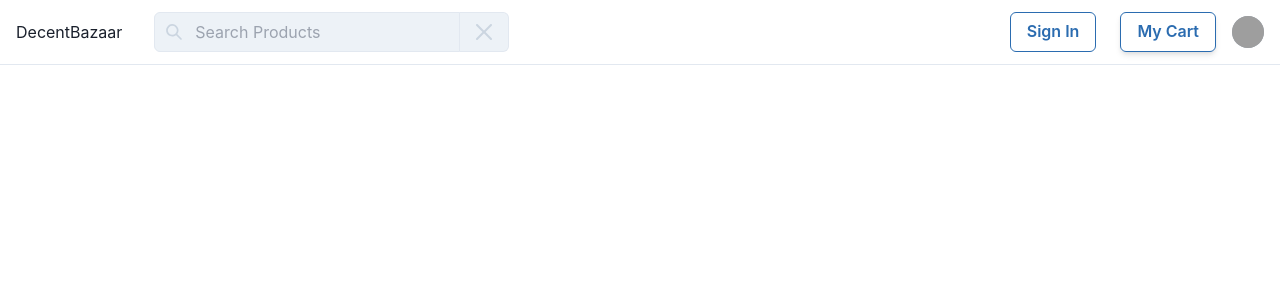
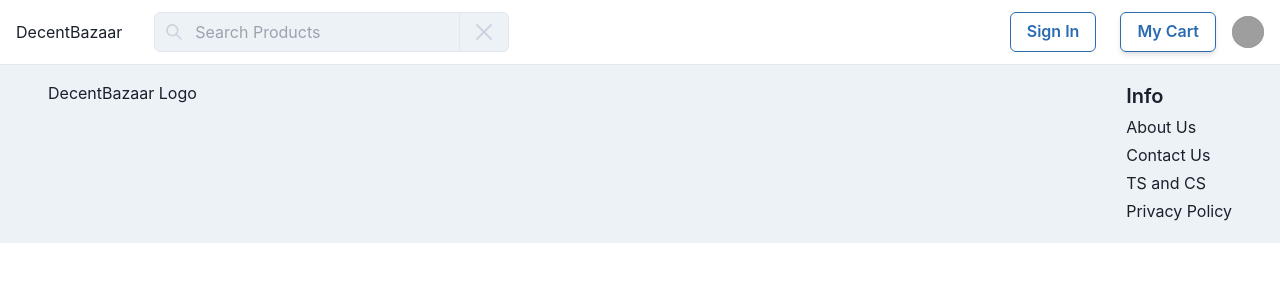
Before and after one commit to UdeshyaDhungana/dbazaar-frontend, a React (Create React App) app: page / in a window 1280 px wide. Shown: the top 300 px of the page. Built offline with nearby package versions, Linux system fonts and the light colour scheme; grey boxes are pictures that could not be loaded.

Commit message:
bottom navbar prototype done

```diff
--- a/src/App.js
+++ b/src/App.js
@@ -1,18 +1,18 @@
 // import TopNavBar from "./components/topNavBar";
-import WithSubnavigation from "./components/topNavBar";
+import TopNavBar from "./components/topNavBar";
 // import NavBar from "./components/navBar";
 // import SideBar from "./components/sideBar";
 // import Products from "./components/products";
-// import BottomNavBar from "./components/bottomNavBar";
+import BottomNavBar from "./components/bottomNavBar";
 
 function App() {
   return (
     <div className="App">
-      <WithSubnavigation />
+      <TopNavBar />
       {/* <NavBar />
       <SideBar />
-      <Products />
-      <BottomNavBar /> */}
+      <Products /> */}
+      <BottomNavBar />
     </div>
   );
 }
--- a/src/components/bottomNavBar.jsx
+++ b/src/components/bottomNavBar.jsx
@@ -1,10 +1,18 @@
 import React from 'react';
+import { Text, Box } from '@chakra-ui/react';
 
 function BottomNavBar() {
     return (
-        <div>
-            Bottom Navbar
-        </div>
+        <Box bg={'gray.100'} className='grid grid-cols-2 px-4 md:px-12 py-4 space-between'>
+            <div className='col-span-1'>DecentBazaar Logo</div>
+            <div className='col-span-1 justify-self-end text-left'>
+                <Text className='mb-1' fontWeight={"semibold"} fontSize={"xl"}>Info</Text>
+                <Text className='mb-1'>About Us</Text>
+                <Text className='mb-1'>Contact Us</Text>
+                <Text className='mb-1'>TS and CS</Text>
+                <Text className='mb-1'>Privacy Policy</Text>
+            </div>
+        </Box>
      );
 }
 
```
